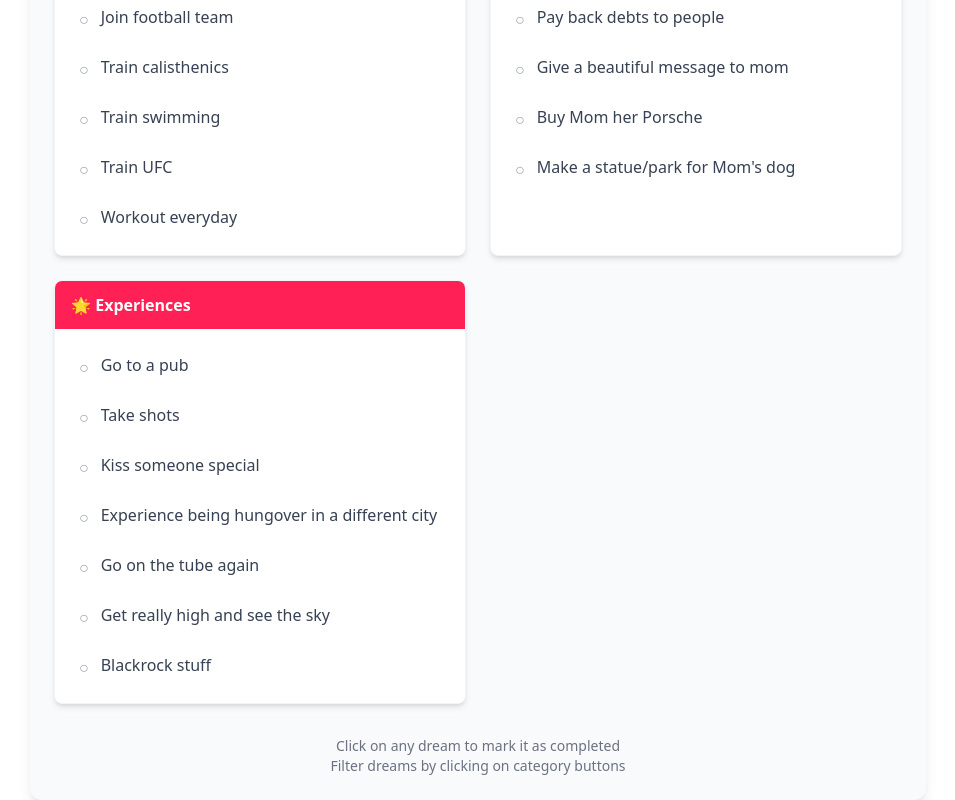
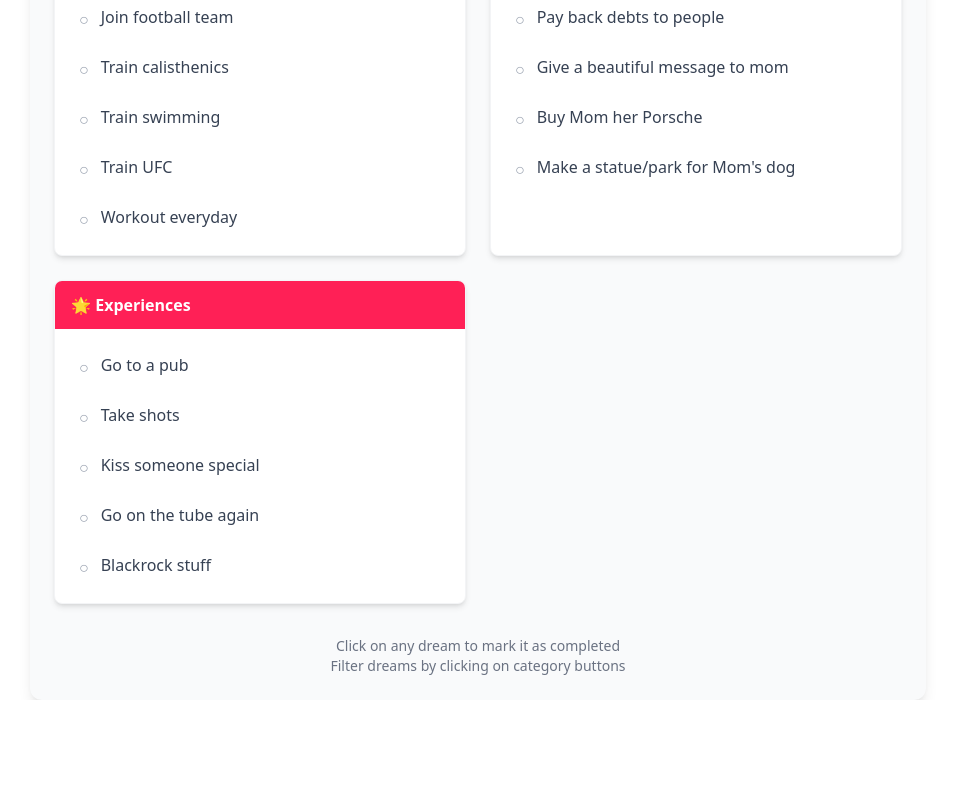
Before and after one commit to YelllowSunray/projectfitness, a Next.js app: page /dreams in a window 1280 px wide. Shown: the part 1104-1904 px from the top of the page, without its empty margins (162-1117 px from the left). After the commit the page ends 1804 px from the top, so only its background shows below. Built offline with nearby package versions, Linux system fonts and the light colour scheme.

Commit message:
Your commit message here

```diff
--- a/src/app/dreams/page.js
+++ b/src/app/dreams/page.js
@@ -66,9 +66,7 @@ const DreamBoard = () => {
         "Go to a pub",
         "Take shots",
         "Kiss someone special",
-        "Experience being hungover in a different city",
         "Go on the tube again",
-        "Get really high and see the sky",
         "Blackrock stuff"
       ]
     }
```
